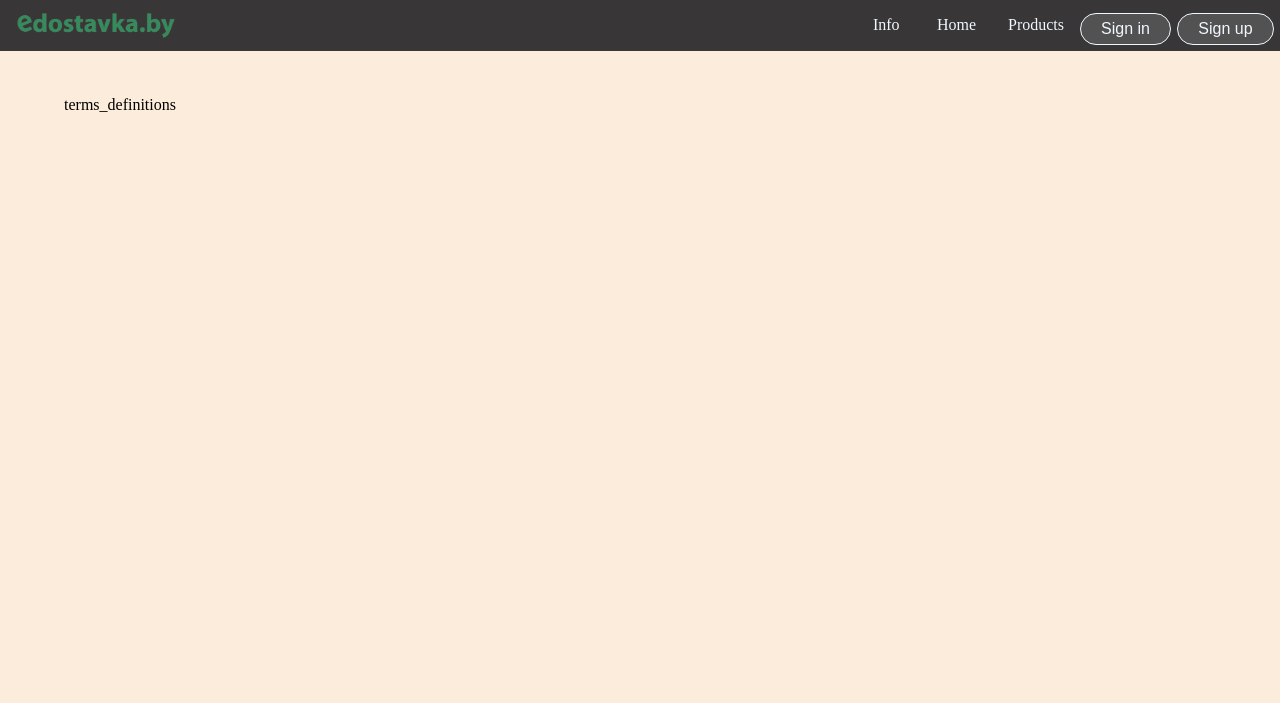
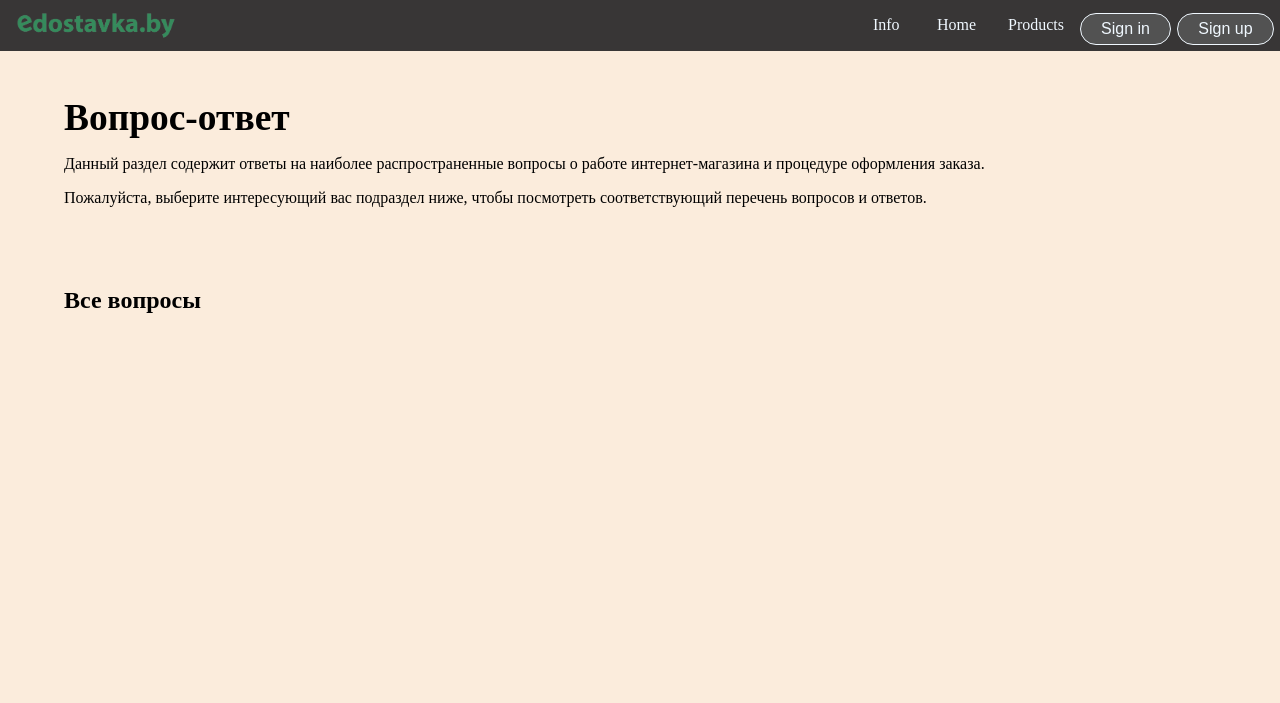
Before and after one commit to TestyCore/Front-5-sem, a Django app: page /back_info/terms_conditions/ in a window 1280 px wide. Shown: the top 703 px of the page. Run offline with Django 4.2, Linux system fonts and the light colour scheme.

Commit message:
Terms_definitions page started

```diff
--- /dev/null
+++ b/Lab_4/back_info/static/back_info/css/terms_definitions.css
@@ -0,0 +1,15 @@
+.t_and_d_page .header .title {
+    font-size: 2em;
+}
+
+.t_and_d_page .header .description {
+    margin:1em 0;
+}
+
+.t_and_d_page .header .description p{
+    margin-bottom:1em;
+}
+
+.t_and_d_page .content .title {
+    margin: 5em 0 1em;
+}
--- a/Lab_4/back_info/templates/back_info/terms_definitions.html
+++ b/Lab_4/back_info/templates/back_info/terms_definitions.html
@@ -1,4 +1,30 @@
 {% extends "base.html" %}
+
+{% load static %}
+
 {% block content %}
-<p>terms_definitions</p>
+
+<link rel="stylesheet" type="text/css" href="{% static 'back_info/css/terms_definitions.css' %}"/>
+
+<div class="t_and_d_page">
+  <article>
+
+    <section class="header">
+      <div class="title">
+        <h1>Вопрос-ответ</h1>
+      </div>
+      <div class="description">
+        <p>Данный раздел содержит ответы на наиболее распространенные вопросы о работе интернет-магазина и процедуре оформления заказа.</p>
+        <p>Пожалуйста, выберите интересующий вас подраздел ниже, чтобы посмотреть соответствующий перечень вопросов и ответов.</p>
+      </div>
+    </section>
+
+    <section class="content">
+      <div class="title">
+        <h2>Все вопросы</h2>
+      </div>
+    </section>
+  </article>
+
+</div>
 {% endblock %}
--- a/Lab_4/edostavka/static/edostavka/css/styles.css
+++ b/Lab_4/edostavka/static/edostavka/css/styles.css
@@ -89,7 +89,7 @@ nav {
   background-color: #444444;
 }
 
-.content {
+.content-wrapper>.content {
     margin: 6em 4em;
     flex-grow: 1;
 }
--- a/Lab_4/edostavka/templates/base.html
+++ b/Lab_4/edostavka/templates/base.html
@@ -8,7 +8,7 @@
     <meta name="viewport" content="width=device-width, initial-scale=1"/>
 
     {% load static %}
-    <link rel="stylesheet" href="{% static 'edostavka/css/styles.css' %}?v=3" type="text/css" >
+    <link rel="stylesheet" href="{% static 'edostavka/css/styles.css' %}?v=6" type="text/css" >
     <link rel="icon" href="{% static 'edostavka/images/e-logo.png' %}" type="image/x-icon">
     <link rel="stylesheet" href="{% static 'edostavka/fonts/fontawesome/css/all.min.css' %}">
   {% endblock %}
```
Also changed, not shown: Lab_4/db.sqlite3.
